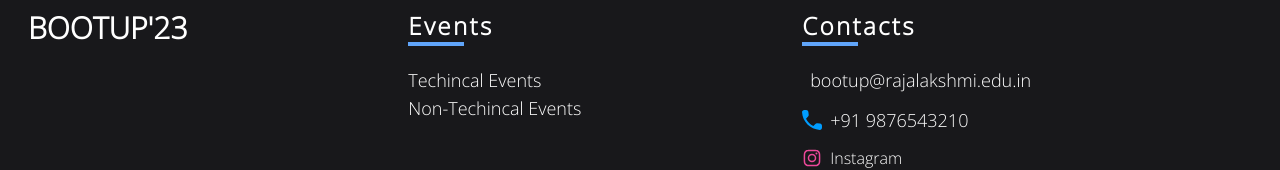
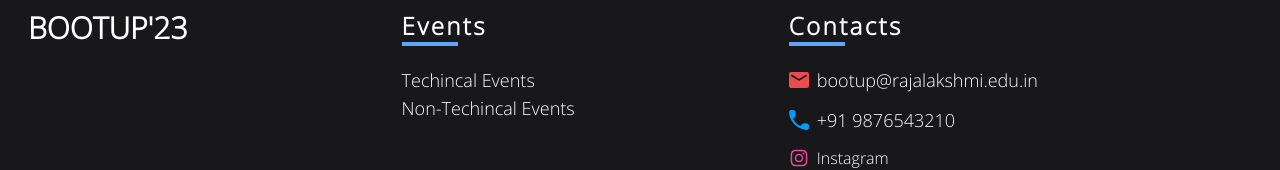
Before and after one commit to manosanjay-g/bootup23, a React (Create React App) app: page / in a window 1280 px wide. Shown: the part 3158-3328 px from the top of the page. Built offline with nearby package versions, Linux system fonts and the light colour scheme.

Commit message:
bug fixes

```diff
--- a/src/components/Footer.jsx
+++ b/src/components/Footer.jsx
@@ -40,19 +40,19 @@ const Footer = () => {
                     </p>
                     <div className="h-1 w-14 bg-blue-400 mb-5"></div>
                     <p className="text-white text-lg flex flex-row gap-x-2 items-center my-3">
-                        <svg
-                            xmlns="http://www.w3.org/2000/svg"
-                            className="w-5 h-5 text-red-400"
-                            viewBox="0 0 24 24"
-                            fill="none"
-                            stroke="currentColor"
-                            stroke-width="2"
-                            stroke-linecap="round"
-                            stroke-linejoin="round"
-                            class="feather feather-mail"
-                        >
-                            <path d="M4 4h16c1.1 0 2 .9 2 2v12c0 1.1-.9 2-2 2H4c-1.1 0-2-.9-2-2V6c0-1.1.9-2 2-2z"></path>
-                            <polyline points="22,6 12,13 2,6"></polyline>
+                        <svg className="w-5 h-5" viewBox="0 0 20 16" version="1.1" xmlns="http://www.w3.org/2000/svg" xmlnsXlink="http://www.w3.org/1999/xlink">
+                            <g id="Icons" stroke="none" stroke-width="1" fill="none" fill-rule="evenodd">
+                                <g id="Rounded" transform="translate(-884.000000, -1486.000000)">
+                                    <g id="Content" transform="translate(100.000000, 1428.000000)">
+                                        <g id="-Round-/-Content-/-mail" transform="translate(782.000000, 54.000000)">
+                                            <g transform="translate(0.000000, 0.000000)">
+                                                <polygon id="Path" points="0 0 24 0 24 24 0 24"></polygon>
+                                                <path d="M20,4 L4,4 C2.9,4 2,4.9 2,6 L2,18 C2,19.1 2.9,20 4,20 L20,20 C21.1,20 22,19.1 22,18 L22,6 C22,4.9 21.1,4 20,4 Z M19.6,8.25 L13.06,12.34 C12.41,12.75 11.59,12.75 10.94,12.34 L4.4,8.25 C4.15,8.09 4,7.82 4,7.53 C4,6.86 4.73,6.46 5.3,6.81 L12,11 L18.7,6.81 C19.27,6.46 20,6.86 20,7.53 C20,7.82 19.85,8.09 19.6,8.25 Z" id="🔹Icon-Color" fill="#eb4c4c"></path>
+                                            </g>
+                                        </g>
+                                    </g>
+                                </g>
+                            </g>
                         </svg>
                         <a href="mailto:bootup23@rajalakshmi.edu.in">
                             bootup@rajalakshmi.edu.in
```
